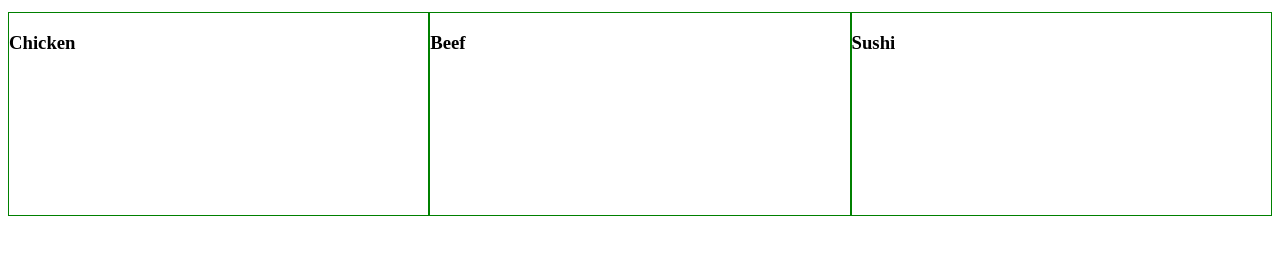
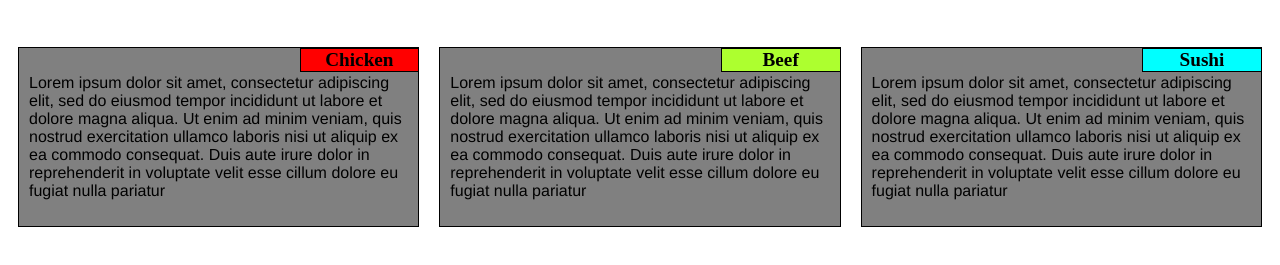
Before and after one commit to ujjwalkumar8577/Coursera, a plain HTML site: page Web Development/index.html in a window 1280 px wide. Shown: the part 61-326 px from the top of the page. Drawn offline with Linux system fonts and the light colour scheme.

Commit message:
Update styles.css

```diff
--- a/Web Development/css/styles.css
+++ b/Web Development/css/styles.css
@@ -2,38 +2,72 @@
 * {
     box-sizing: border-box;
 }
+
 h1 {
     font-family: sans-serif;
     text-align: center;
-  margin-bottom: 15px;
+    margin-bottom: 40px;
 }
 
 p {
-  width: 90%;
-  margin-right: auto;
-  margin-left: auto;
+    clear: both;
     font-family: Helvetica;
-  color: white;
+    color: black;
 }
 
-.heading {
+.cell-heading1 {
+    position: absolute;
+    top: -20px;
+    right: -1px;
+    float: right;
+    font-size: 1.2em;
+    text-align: center;
+    width: 30%;
     border: 1px solid black;
     background-color: red;
 }
 
-/* Simple Responsive Framework. */
-.row {
-  margin: 10px;
+  .cell-heading2 {
+    position: absolute;
+    top: -20px;
+    right: -1px;
+    float: right;
+    font-size: 1.2em;
+    text-align: center;
+    width: 30%;
+    border: 1px solid black;
+    background-color: greenyellow;
+}
+
+.cell-heading3 {
+    position: absolute;
+    top: -20px;
+    right: -1px;
+    float: right;
+    font-size: 1.2em;
+    text-align: center;
+    width: 30%;
+    border: 1px solid black;
+    background-color: aqua;
+}
+
+.cell {
+    position: relative;
+    margin: 5px;
+    padding: 10px;
     border: 1px solid black;
     background-color: grey;
-  width: 100%;
 }
 
+.box {
+    padding: 5px;
+}
+
+
 /********** Large devices only **********/
-@media (min-width: 1200px) {
+@media (min-width: 992px) {
     .col-lg-1, .col-lg-2, .col-lg-3, .col-lg-4, .col-lg-5, .col-lg-6, .col-lg-7, .col-lg-8, .col-lg-9, .col-lg-10, .col-lg-11, .col-lg-12 {
       float: left;
-    border: 1px solid green;
     }
     .col-lg-1 {
       width: 8.33%;
@@ -74,10 +108,9 @@ p {
   }
 
 /********** Medium devices only **********/
-@media (min-width: 992px) and (max-width: 1199px) {
+@media (min-width: 768px) and (max-width: 991px) {
     .col-md-1, .col-md-2, .col-md-3, .col-md-4, .col-md-5, .col-md-6, .col-md-7, .col-md-8, .col-md-9, .col-md-10, .col-md-11, .col-md-12 {
       float: left;
-    border: 1px solid green;
     }
     .col-md-1 {
       width: 8.33%;
@@ -116,3 +149,46 @@ p {
       width: 100%;
     }
 }
+
+/********** Small devices only **********/
+@media (max-width: 767px) {
+  .col-sm-1, .col-sm-2, .col-sm-3, .col-sm-4, .col-sm-5, .col-sm-6, .col-sm-7, .col-sm-8, .col-sm-9, .col-sm-10, .col-sm-11, .col-sm-12 {
+    float: left;
+  }
+  .col-sm-1 {
+    width: 8.33%;
+  }
+  .col-sm-2 {
+    width: 16.66%;
+  }
+  .col-sm-3 {
+    width: 25%;
+  }
+  .col-sm-4 {
+    width: 33.33%;
+  }
+  .col-sm-5 {
+    width: 41.66%;
+  }
+  .col-sm-6 {
+    width: 50%;
+  }
+  .col-sm-7 {
+    width: 58.33%;
+  }
+  .col-sm-8 {
+    width: 66.66%;
+  }
+  .col-sm-9 {
+    width: 74.99%;
+  }
+  .col-sm-10 {
+    width: 83.33%;
+  }
+  .col-sm-11 {
+    width: 91.66%;
+  }
+  .col-sm-12 {
+    width: 100%;
+  }
+}
```
Lines whose indentation alone changed are shown as unchanged.
